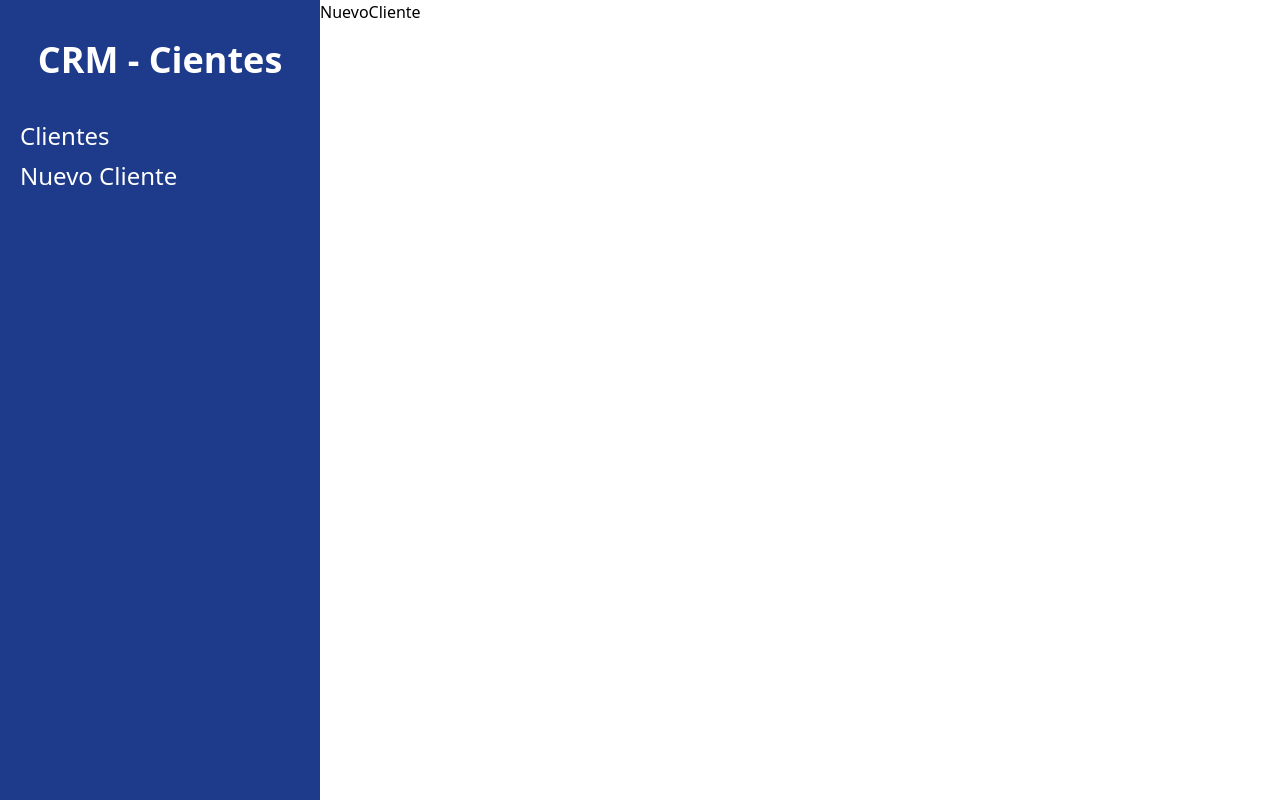
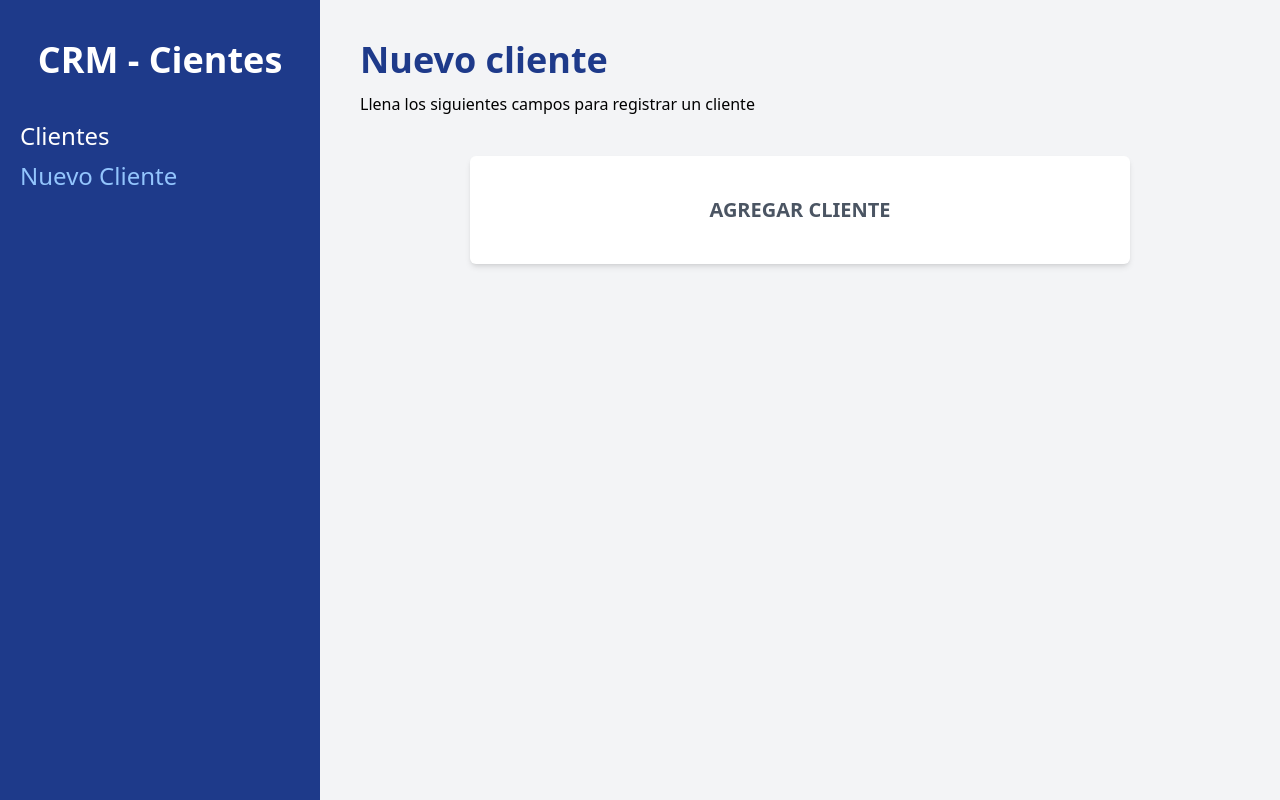
Before and after one commit to david0896/MERN-15apps, a React (Vite) app in the folder Proyectos/administraClientes/: page /Clientes/Nuevo in a window 1280 px wide. Built offline with nearby package versions, Linux system fonts and the light colour scheme.

Commit message:
Uso de Link component - Router 6, useLocation, y se crea el componente Formulario

```diff
--- a/Proyectos/administraClientes/src/Layout/Layout.jsx
+++ b/Proyectos/administraClientes/src/Layout/Layout.jsx
@@ -1,20 +1,24 @@
-import {Outlet} from 'react-router-dom'
+import {Outlet, Link, useLocation} from 'react-router-dom'
 
 const Layout = () => {
+
+    const location = useLocation();
+    const urlActual = location.pathname;
+
     return (
         <div className='md:flex md:min-h-screen'>
             <div className='md:w-1/4 bg-blue-900 px-5 py-10 '>
                 <h2 className='text-4xl font-black text-center text-white'>CRM - Cientes</h2>
                 <nav className='mt-10'>
-                <a
-                    className='text-white text-2xl block mt-2 hover:text-blue-300'
-                    href="/Clientes">Clientes</a>
-                <a
-                    className='text-white text-2xl block mt-2 hover:text-blue-300'
-                    href="/Clientes/Nuevo">Nuevo Cliente</a>
+                    <Link
+                        className={` ${urlActual === '/Clientes' ? 'text-blue-300' : 'text-white'} text-2xl block mt-2 hover:text-blue-300`}
+                        to="/Clientes">Clientes</Link>
+                    <Link
+                        className={`${urlActual === '/Clientes/Nuevo' ? 'text-blue-300' : 'text-white'} text-2xl block mt-2 hover:text-blue-300`}
+                        to="/Clientes/Nuevo">Nuevo Cliente</Link>
                 </nav>
             </div>
-        <div className='md:w-3/4'>
+            <div className='md:w-3/4 p-10 bg-gray-100'>
                 <Outlet/>
             </div>
         </div>
--- a/Proyectos/administraClientes/src/Paginas/NuevoCliente.jsx
+++ b/Proyectos/administraClientes/src/Paginas/NuevoCliente.jsx
@@ -1,8 +1,17 @@
-import React from 'react'
+import Formulario from "../components/Formulario"
 
 const NuevoCliente = () => {
   return (
-    <div>NuevoCliente</div>
+    <>
+        <h1
+            className=' font-black text-4xl text-blue-900'
+        >Nuevo cliente</h1>
+        <p
+            className='mt-3 '
+        >Llena los siguientes campos para registrar un cliente</p>
+
+        <Formulario/>
+    </>
   )
 }
 
--- /dev/null
+++ b/Proyectos/administraClientes/src/components/Formulario.jsx
@@ -0,0 +1,15 @@
+import React from 'react'
+
+const Formulario = () => {
+  return (
+    <div
+        className=' bg-white mt-10 px-5 py-10 rounded-md shadow-md md: w-3/4 mx-auto'
+    >
+        <h1
+            className=' text-gray-600 font-bold text-xl uppercase text-center'
+        >Agregar cliente</h1>
+    </div>
+  )
+}
+
+export default Formulario
```
Lines whose indentation alone changed are shown as unchanged.
